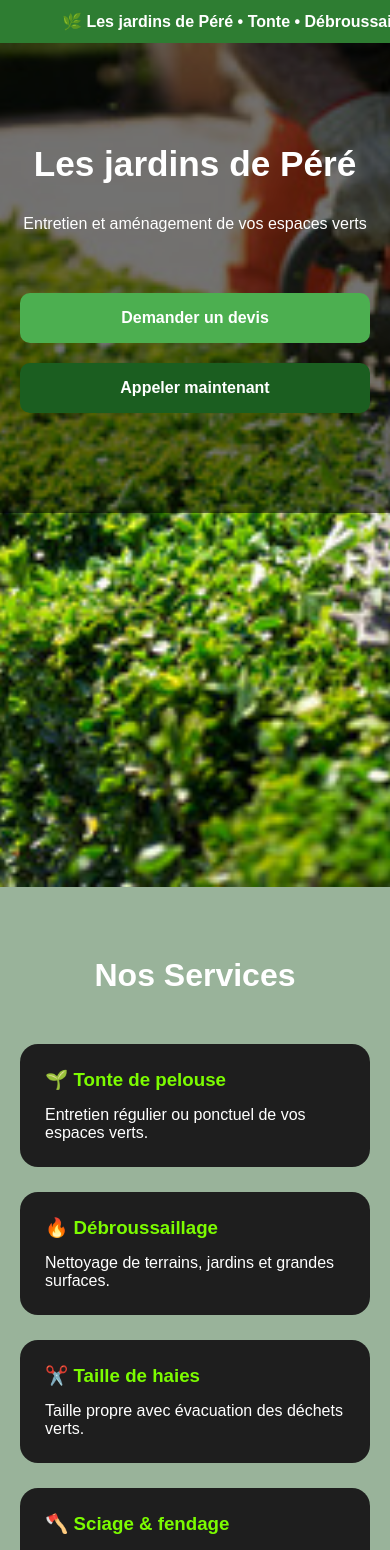
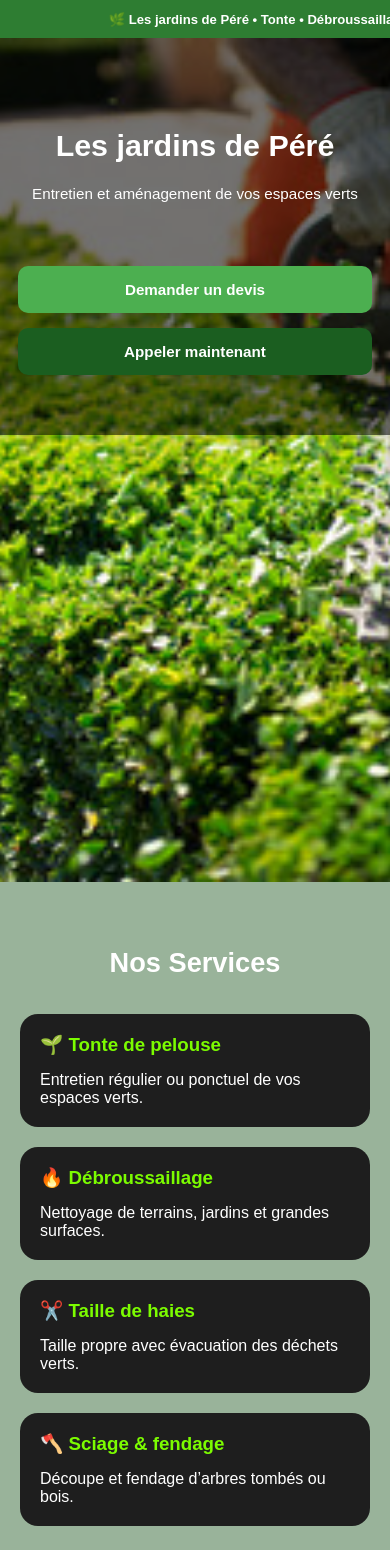
Before and after one commit to BrunoDUPUIS/espaces-verts, a Vue app: page / in a window 390 px wide. Shown: the top 1550 px of the page. Built offline with nearby package versions, Linux system fonts and the light colour scheme.

Commit message:
responsive

```diff
--- a/src/style.css
+++ b/src/style.css
@@ -232,62 +232,6 @@ copyright {
   opacity: 0.7;
 }
 
-/* RESPONSIVE */
-
-@media (max-width: 768px) {
-  .hero h1 {
-    font-size: 2.5rem;
-  }
-
-  .hero p {
-    font-size: 1.1rem;
-  }
-}
-
-/* =========================
-   RESPONSIVE TABLETTE
-========================= */
-
-@media (max-width: 1024px) {
-  .hero h1 {
-    font-size: 3rem;
-  }
-
-  .hero p {
-    font-size: 1.2rem;
-  }
-
-  section {
-    padding: 70px 20px;
-  }
-}
-
-/* =========================
-   RESPONSIVE MOBILE
-========================= */
-
-@media (max-width: 768px) {
-  /* HERO */
-
-  .hero {
-    height: auto;
-    min-height: 100vh;
-  }
-
-  .overlay {
-    padding: 100px 20px;
-  }
-
-  .hero h1 {
-    font-size: 2.2rem;
-    line-height: 1.2;
-  }
-
-  .hero p {
-    font-size: 1rem;
-    margin-top: 10px;
-  }
-
 /* BOUTONS */
 
 .hero-buttons {
@@ -361,40 +305,6 @@ copyright {
 h2 {
   font-size: 2rem;
 }
-}
-
-/* ======================================
-   CORRECTION GALAXY S7 / PETITS ÉCRANS
-====================================== */
-
-@media (max-width: 380px) {
-  /* HERO */
-
-  .hero {
-    min-height: 100svh;
-    height: auto;
-  }
-
-  .overlay {
-    padding: 80px 18px 60px 18px;
-
-    justify-content: center;
-  }
-
-  .hero h1 {
-    font-size: 1.9rem;
-    line-height: 1.2;
-
-    max-width: 100%;
-    word-break: break-word;
-  }
-
-  .hero p {
-    font-size: 0.95rem;
-    line-height: 1.5;
-
-    max-width: 100%;
-  }
 
 /* BOUTONS */
 
@@ -449,20 +359,20 @@ copyright {
 .map-container iframe {
   height: 260px;
 }
-}
 
-/* ======================================
-   ÉVITE LE DÉBORDEMENT HORIZONTAL
-====================================== */
+/* =========================================
+   RESPONSIVE GLOBAL
+========================================= */
 
 html,
 body {
   overflow-x: hidden;
+  width: 100%;
 }
 
-/* ======================================
-   IMAGES RESPONSIVE
-====================================== */
+* {
+  box-sizing: border-box;
+}
 
 img {
   max-width: 100%;
@@ -470,11 +380,258 @@ img {
   display: block;
 }
 
-/* ======================================
-   BOUTONS TACTILES
-====================================== */
+/* =========================================
+   DESKTOP LARGE
+========================================= */
 
-button,
+@media (min-width: 1400px) {
+  .overlay {
+    padding: 80px;
+  }
+
+  .hero h1 {
+    font-size: 5rem;
+  }
+}
+
+/* =========================================
+   TABLETTES
+========================================= */
+
+@media (max-width: 1024px) {
+  section {
+    padding: 70px 25px;
+  }
+
+  .hero h1 {
+    font-size: 3.2rem;
+  }
+
+  .hero p {
+    font-size: 1.2rem;
+  }
+
+  .cards {
+    grid-template-columns: repeat(2, 1fr);
+  }
+}
+
+/* =========================================
+   MOBILE GLOBAL
+========================================= */
+
+@media (max-width: 768px) {
+  /* HERO */
+
+  .hero {
+    min-height: 100svh;
+    height: auto;
+
+    background-position: center center;
+  }
+
+  .overlay {
+    padding: 100px 20px 70px 20px;
+  }
+
+  .hero h1 {
+    font-size: 2.3rem;
+    line-height: 1.15;
+
+    text-align: center;
+
+    max-width: 100%;
+  }
+
+  .hero p {
+    font-size: 1rem;
+    line-height: 1.5;
+
+    text-align: center;
+
+    max-width: 100%;
+  }
+
+  /* BOUTONS */
+
+  .hero-buttons {
+    flex-direction: column;
+    width: 100%;
+
+    gap: 15px;
+    margin-top: 30px;
+  }
+
   .btn {
-  min-height: 48px;
+    width: 100%;
+    text-align: center;
+
+    padding: 16px 20px;
+
+    font-size: 1rem;
   }
+
+  /* BANDEAU */
+
+  .top-banner {
+    padding: 10px 0;
+  }
+
+  .scrolling-text {
+    font-size: 0.9rem;
+  }
+
+  /* SECTIONS */
+
+  section {
+    padding: 65px 20px;
+  }
+
+  h2 {
+    font-size: 2rem;
+    margin-bottom: 35px;
+  }
+
+  /* SERVICES */
+
+  .cards {
+    grid-template-columns: 1fr;
+    gap: 20px;
+  }
+
+  .card {
+    padding: 25px;
+  }
+
+  /* AVIS */
+
+  .review-list {
+    flex-direction: column;
+    align-items: center;
+  }
+
+  .review {
+    width: 100%;
+    max-width: 100%;
+  }
+
+  /* FORMULAIRE */
+
+  .quote form {
+    width: 100%;
+  }
+
+  input,
+  textarea,
+  button {
+    width: 100%;
+    font-size: 16px;
+  }
+
+  textarea {
+    min-height: 140px;
+  }
+
+  button {
+    min-height: 52px;
+  }
+
+  /* MAP */
+
+  .map-container {
+    border-radius: 15px;
+  }
+
+  .map-container iframe {
+    height: 320px;
+  }
+
+  /* FOOTER */
+
+  footer {
+    padding: 50px 20px;
+  }
+
+  footer p {
+    font-size: 0.95rem;
+  }
+}
+
+/* =========================================
+   PETITS SMARTPHONES
+========================================= */
+
+@media (max-width: 480px) {
+  .overlay {
+    padding: 90px 18px 60px 18px;
+  }
+
+  .hero h1 {
+    font-size: 1.9rem;
+  }
+
+  .hero p {
+    font-size: 0.95rem;
+  }
+
+  .scrolling-text {
+    font-size: 0.82rem;
+  }
+
+  .btn {
+    padding: 15px;
+    font-size: 0.95rem;
+  }
+
+  h2 {
+    font-size: 1.7rem;
+  }
+
+  .card {
+    padding: 20px;
+  }
+
+  .map-container iframe {
+    height: 260px;
+  }
+}
+
+/* =========================================
+   GALAXY S7 / TRÈS PETITS ÉCRANS
+========================================= */
+
+@media (max-width: 360px) {
+  .hero h1 {
+    font-size: 1.7rem;
+  }
+
+  .hero p {
+    font-size: 0.9rem;
+  }
+
+  .btn {
+    font-size: 0.9rem;
+    padding: 14px;
+  }
+
+  h2 {
+    font-size: 1.5rem;
+  }
+
+  .scrolling-text {
+    font-size: 0.78rem;
+  }
+}
+
+/* =========================================
+   SÉCURITÉ OVERFLOW
+========================================= */
+
+.hero,
+.overlay,
+section,
+footer,
+.cards,
+.review-list {
+  max-width: 100%;
+}
```
Lines whose indentation alone changed are shown as unchanged.
